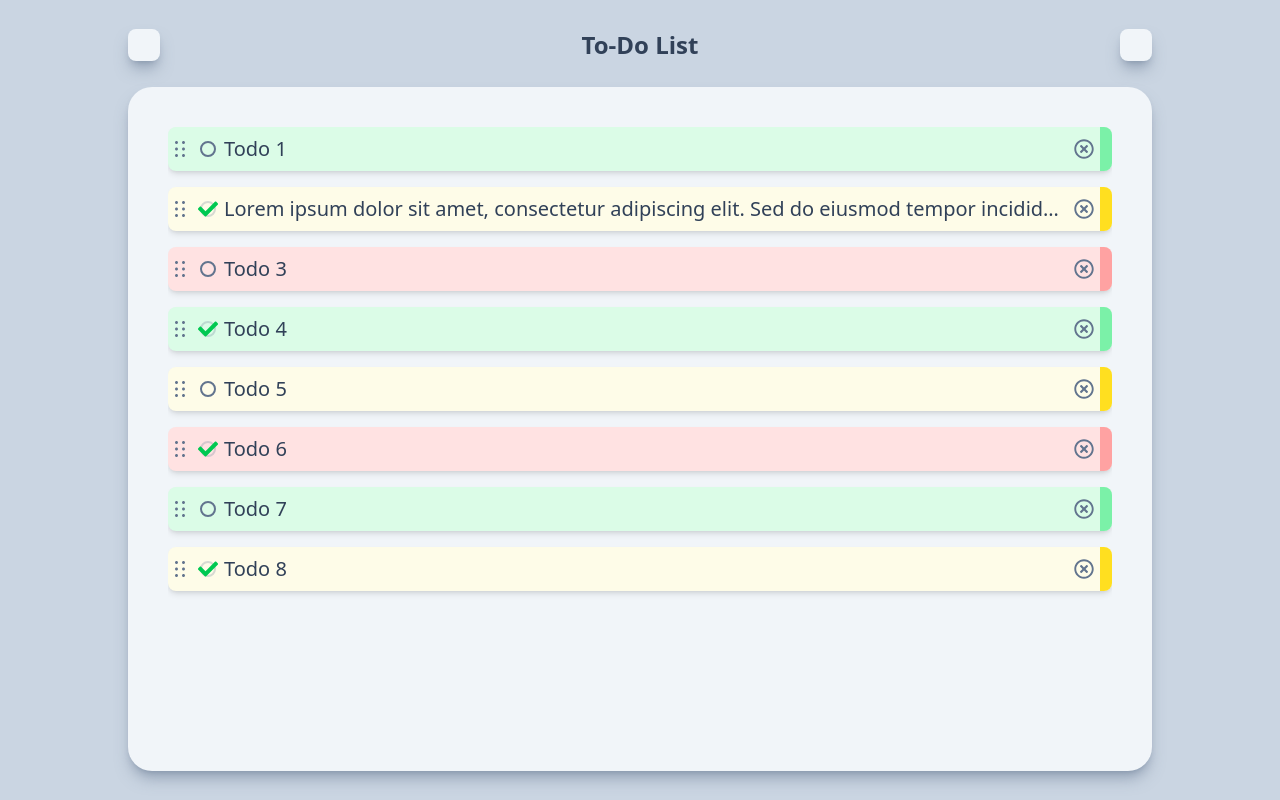
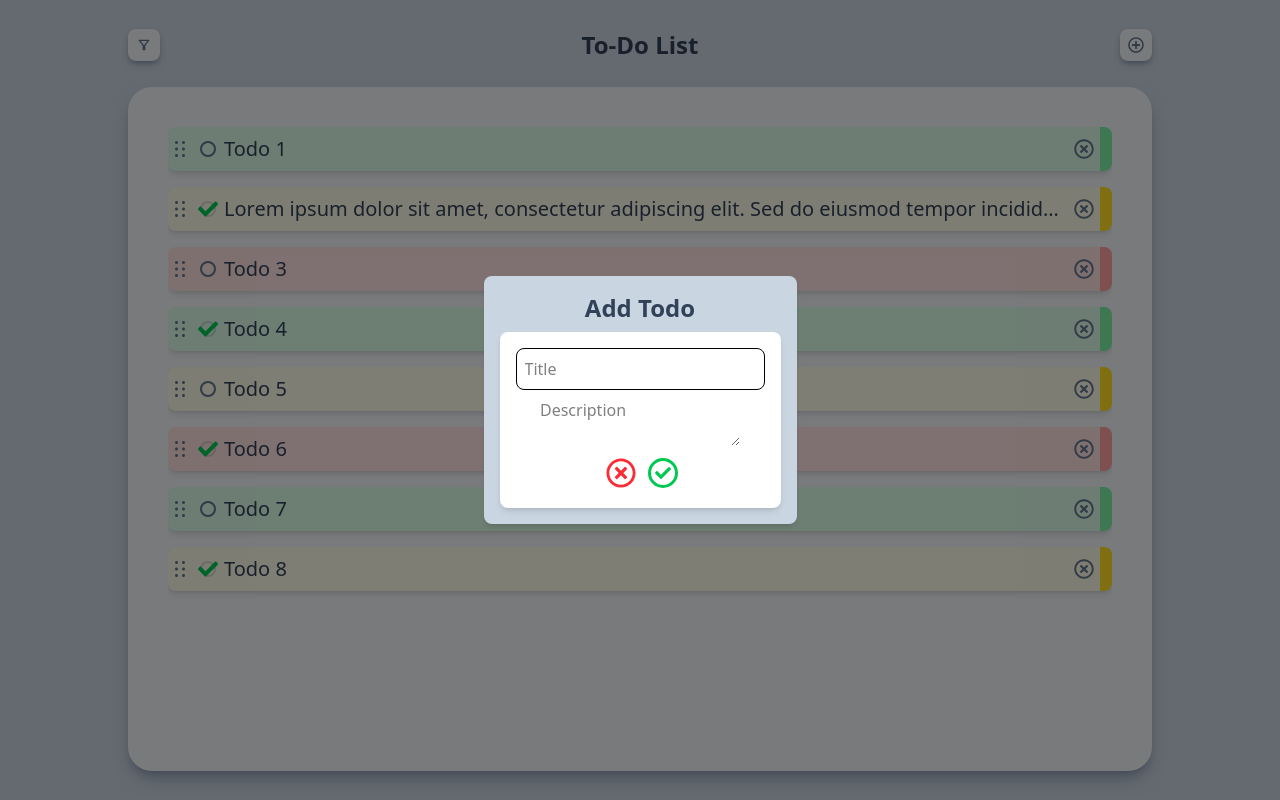
Before and after one commit to AlexBatistta/todo-list, a React (Vite) app: page / in a window 1280 px wide. Both pictures are taken after a click on the button 1135 px from the left and 45 px from the top of the page. Built offline with nearby package versions, Linux system fonts and the light colour scheme.

Commit message:
AddModal and btns on Header

```diff
--- a/src/App.tsx
+++ b/src/App.tsx
@@ -2,9 +2,11 @@ import { useState, type JSX } from 'react';
 import { mockToDos } from './mockToDos';
 import { Todos } from './components/Todos';
 import { Header } from './components/Header';
+import { AddModal } from './components/AddModal';
 
 export const App = (): JSX.Element => {
 	const [todos, setTodos] = useState(mockToDos);
+	const [isAddModalOpen, setIsAddModalOpen] = useState(false);
 
 	const handleRemove = (id: string): void => {
 		const newTodos = todos.filter((todo) => todo.id !== id);
@@ -15,14 +17,42 @@ export const App = (): JSX.Element => {
 		setTodos(newTodos);
 	};
 
+	const handleAdd = (): void => {
+		setIsAddModalOpen(true);
+		/*const newTodo = {
+			id: crypto.randomUUID(),
+			title: 'New Todo',
+			description: 'Description of the new todo',
+			completed: false,
+			priority: 'low',
+		};*/
+		// setTodos((prevTodos) => [...prevTodos, newTodo]);
+	};
+
+	const handleAddTodo = (newTodo: (typeof todos)[number]): void => {
+		setTodos((prevTodos) => [...prevTodos, newTodo]);
+		setIsAddModalOpen(false);
+	};
+
+	const handleCloseAddModal = (): void => {
+		setIsAddModalOpen(false);
+	};
+
+	const handleFilter = (): void => {
+		console.log('Filter Todos');
+	};
+
 	return (
 		<div className='flex h-[100dvh] w-full flex-col items-center justify-around bg-slate-300 py-3 lg:py-5'>
-			<Header />
+			<Header onAdd={handleAdd} onFilter={handleFilter} />
 			<Todos
 				todos={todos}
 				onRemove={handleRemove}
 				onReorder={handleReorder}
 			/>
+			{isAddModalOpen && (
+				<AddModal onAdd={handleAddTodo} onClose={handleCloseAddModal} />
+			)}
 		</div>
 	);
 };
--- /dev/null
+++ b/src/components/AddModal.tsx
@@ -0,0 +1,52 @@
+import React from 'react';
+import type { TodoType } from '../type';
+import { FaCheck, FaRegTimesCircle } from 'react-icons/fa';
+
+interface Props {
+	onAdd: (newTodo: TodoType) => void;
+	onClose: () => void;
+}
+export const AddModal: React.FC<Props> = ({ onAdd, onClose }) => {
+	const handleAddTodo = (): void => {
+		const newTodo: TodoType = {
+			id: crypto.randomUUID(),
+			title: 'New Todo',
+			description: 'Description of the new todo',
+			completed: false,
+			priority: 'low',
+		};
+		onAdd(newTodo);
+	};
+	return (
+		<div className='fixed inset-0 z-50 flex items-center justify-center bg-black/50'>
+			<div className='flex flex-col items-center justify-center rounded-lg bg-slate-300 p-4 shadow-md'>
+				<h1 className='mb-2 text-xl font-bold text-slate-700 md:text-2xl'>
+					Add Todo
+				</h1>
+
+				<div className='flex flex-col items-center justify-center gap-2 rounded-lg bg-white p-4 shadow-md'>
+					<input
+						type='text'
+						placeholder='Title'
+						className='w-full rounded-lg border p-2'
+					/>
+					<textarea placeholder='Description' />
+					<div className='flex items-center justify-center gap-2'>
+						<button
+							className='cursor-pointer p-1'
+							onClick={onClose}
+						>
+							<FaRegTimesCircle className='pointer-events-none text-3xl text-red-500' />
+						</button>
+						<button
+							className='cursor-pointer rounded-full border-3 border-green-500 p-1'
+							onClick={handleAddTodo}
+						>
+							<FaCheck className='pointer-events-none text-green-500' />
+						</button>
+					</div>
+				</div>
+			</div>
+		</div>
+	);
+};
--- a/src/components/Header.tsx
+++ b/src/components/Header.tsx
@@ -1,17 +1,33 @@
+import { FaRegTimesCircle } from 'react-icons/fa';
+import { MdOutlineFilterAlt, MdOutlineFilterAltOff } from 'react-icons/md';
+
 interface Props {
 	className?: string;
+	onAdd: () => void;
+	onFilter: () => void;
 }
-export const Header: React.FC<Props> = ({ className }) => {
+
+export const Header: React.FC<Props> = ({ className, onAdd, onFilter }) => {
 	return (
 		<header
 			className={`${className} mb-2 flex w-[90%] items-center justify-between lg:w-[80%]`}
 		>
-			<button className='flex h-8 w-8 justify-center gap-2 rounded-lg bg-slate-100 shadow-lg shadow-slate-500/50' />
+			<button
+				className='flex h-8 w-8 cursor-pointer items-center justify-center rounded-lg bg-slate-100 shadow-md shadow-slate-500/50'
+				onClick={onFilter}
+			>
+				<MdOutlineFilterAlt className='pointer-events-none text-slate-500' />
+			</button>
 
 			<h1 className='text-xl font-bold text-slate-700 md:text-2xl'>
 				To-Do List
 			</h1>
-			<button className='flex h-8 w-8 justify-center gap-2 rounded-lg bg-slate-100 shadow-lg shadow-slate-500/50' />
+			<button
+				className='flex h-8 w-8 cursor-pointer items-center justify-center rounded-lg bg-slate-100 shadow-md shadow-slate-500/50'
+				onClick={onAdd}
+			>
+				<FaRegTimesCircle className='pointer-events-none absolute rotate-45 text-slate-500' />
+			</button>
 		</header>
 	);
 };
```
